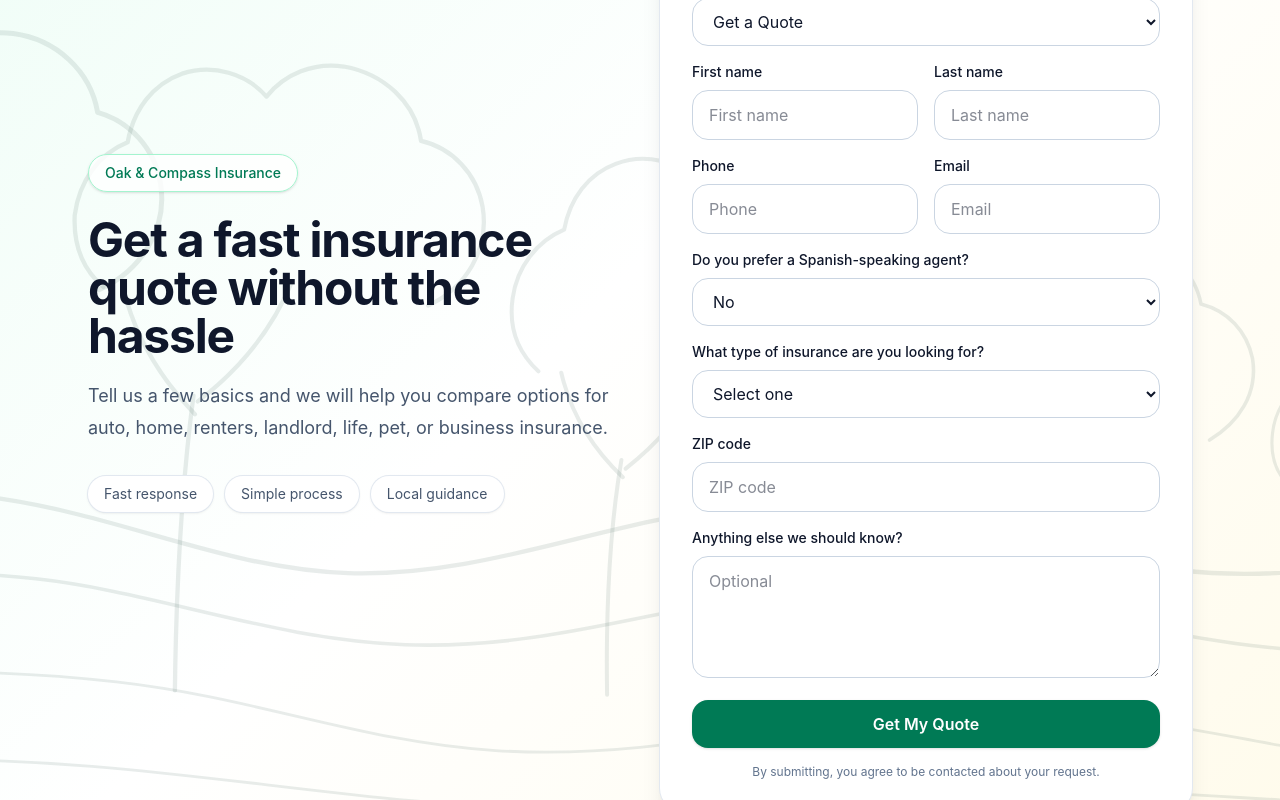
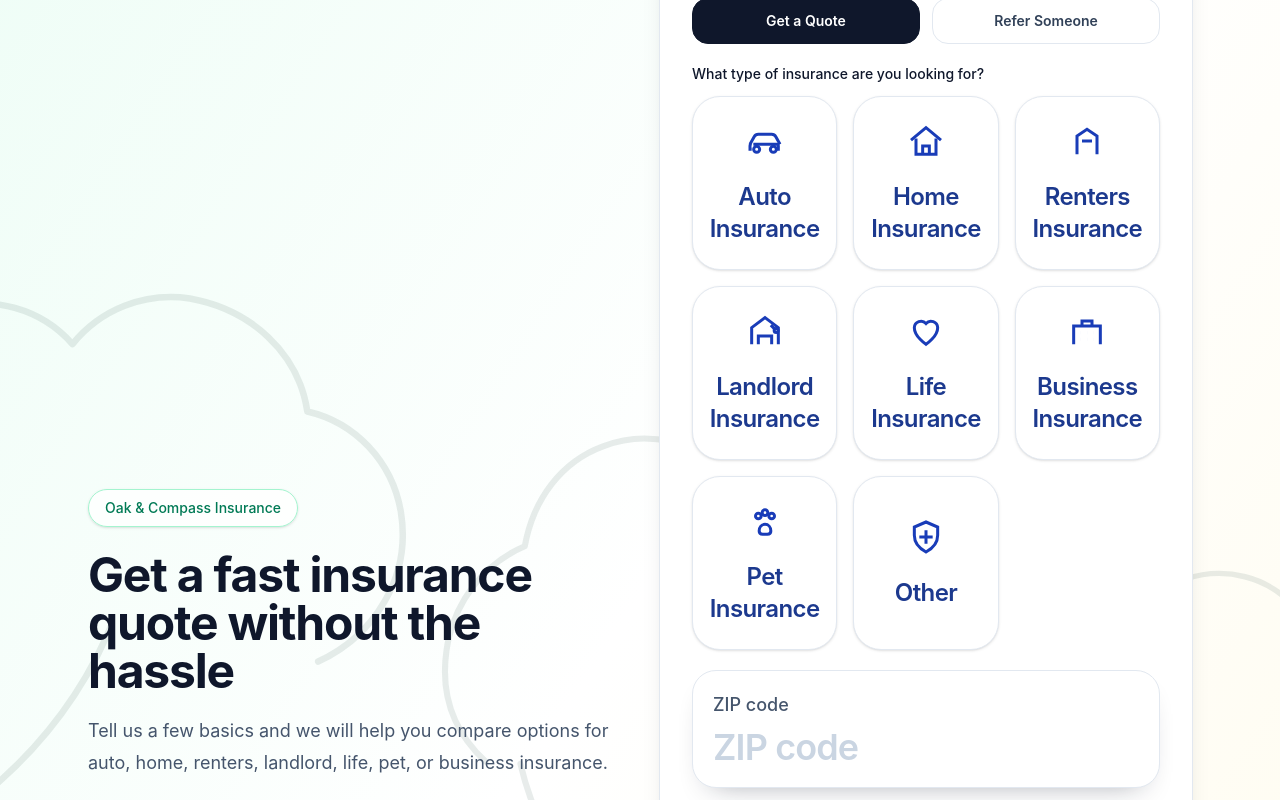
Before and after one commit to kamden-svg/oak-compass-site, a React (Vite) app: page / in a window 1280 px wide. Shown: the part 380-1180 px from the top of the page. Built offline with nearby package versions, Linux system fonts and the light colour scheme.

Commit message:
Qupte update

```diff
--- a/src/App.jsx
+++ b/src/App.jsx
@@ -107,6 +107,7 @@ const COPY = {
     submitQuote: "Get My Quote",
     submitReferral: "Submit Referral",
     submitJob: "Submit Application",
+    priceCheckCta: "Check my price",
     consent: "By submitting, you agree to be contacted about your request.",
     submittedQuote: "Thanks, your quote request has been submitted.",
     submittedReferral: "Thanks, your referral has been submitted.",
@@ -203,6 +204,7 @@ const COPY = {
     notesJob: "Cuentanos sobre ti y tu experiencia",
     submitReferral: "Enviar referencia",
     submitJob: "Enviar solicitud",
+    priceCheckCta: "Ver mi precio",
     consent: "Al enviar este formulario, aceptas que nos comuniquemos contigo sobre tu solicitud.",
     submittedJob: "Gracias, tu solicitud de trabajo ha sido enviada.",
     submittedQuote: "Gracias, tu solicitud de cotización ha sido enviada.",
@@ -593,6 +595,116 @@ function ForestLandscapeBackground() {
   );
 }
 
+function InsuranceTypeIcon({ type }) {
+  const key = String(type || "").toLowerCase();
+
+  if (key.includes("auto")) {
+    return (
+      <svg viewBox="0 0 24 24" className="h-10 w-10" fill="none" stroke="currentColor" strokeWidth="1.8">
+        <path d="M3 14L5.5 9.5C6 8.6 6.9 8 8 8h8c1.1 0 2 .6 2.5 1.5L21 14" />
+        <path d="M5 14h14a1 1 0 0 1 1 1v2h-2" />
+        <path d="M4 17H3v-2a1 1 0 0 1 1-1" />
+        <circle cx="7" cy="17" r="1.8" />
+        <circle cx="17" cy="17" r="1.8" />
+      </svg>
+    );
+  }
+
+  if (key.includes("home")) {
+    return (
+      <svg viewBox="0 0 24 24" className="h-10 w-10" fill="none" stroke="currentColor" strokeWidth="1.8">
+        <path d="M3 11.5L12 4l9 7.5" />
+        <path d="M6 10.5V20h12v-9.5" />
+        <path d="M10 20v-5h4v5" />
+      </svg>
+    );
+  }
+
+  if (key.includes("renter")) {
+    return (
+      <svg viewBox="0 0 24 24" className="h-10 w-10" fill="none" stroke="currentColor" strokeWidth="1.8">
+        <path d="M6 20V9l6-4 6 4v11" />
+        <path d="M9 12h6" />
+        <path d="M12 16h.01" />
+      </svg>
+    );
+  }
+
+  if (key.includes("landlord")) {
+    return (
+      <svg viewBox="0 0 24 24" className="h-10 w-10" fill="none" stroke="currentColor" strokeWidth="1.8">
+        <path d="M4 20V10l8-6 8 6v10" />
+        <path d="M8 20v-5h8v5" />
+        <path d="M15.5 8.5l3 3" />
+        <circle cx="18.7" cy="11.7" r="1.2" />
+      </svg>
+    );
+  }
+
+  if (key.includes("life")) {
+    return (
+      <svg viewBox="0 0 24 24" className="h-10 w-10" fill="none" stroke="currentColor" strokeWidth="1.8">
+        <path d="M12 20s-7-4.7-7-10a4 4 0 0 1 7-2.5A4 4 0 0 1 19 10c0 5.3-7 10-7 10Z" />
+      </svg>
+    );
+  }
+
+  if (key.includes("business")) {
+    return (
+      <svg viewBox="0 0 24 24" className="h-10 w-10" fill="none" stroke="currentColor" strokeWidth="1.8">
+        <path d="M4 20V9h16v11" />
+        <path d="M9 9V6h6v3" />
+        <path d="M8 13h.01M12 13h.01M16 13h.01M8 17h.01M12 17h.01M16 17h.01" />
+      </svg>
+    );
+  }
+
+  if (key.includes("pet")) {
+    return (
+      <svg viewBox="0 0 24 24" className="h-10 w-10" fill="none" stroke="currentColor" strokeWidth="1.8">
+        <circle cx="8" cy="9" r="1.7" />
+        <circle cx="12" cy="7" r="1.7" />
+        <circle cx="16" cy="9" r="1.7" />
+        <path d="M8.5 18c0-2.4 1.5-4 3.5-4s3.5 1.6 3.5 4c0 1.3-1 2-2.1 2H10.6c-1.1 0-2.1-.7-2.1-2Z" />
+      </svg>
+    );
+  }
+
+  return (
+    <svg viewBox="0 0 24 24" className="h-10 w-10" fill="none" stroke="currentColor" strokeWidth="1.8">
+      <path d="M12 3l7 3v5c0 4.5-2.8 7.8-7 10-4.2-2.2-7-5.5-7-10V6l7-3Z" />
+      <path d="M12 8v8M8 12h8" />
+    </svg>
+  );
+}
+
+function InsuranceTypeCards({ options, value, onSelect }) {
+  return (
+    <div className="grid gap-4 sm:grid-cols-2 lg:grid-cols-3">
+      {options.map((option, index) => {
+        const isSelected = value === option;
+        return (
+          <button
+            key={`${option}-${index}`}
+            type="button"
+            onClick={() => onSelect(option)}
+            className={`group flex min-h-40 flex-col items-center justify-center rounded-[1.75rem] border bg-white p-6 text-center shadow-sm transition ${
+              isSelected
+                ? "border-blue-700 ring-2 ring-blue-200"
+                : "border-slate-200 hover:-translate-y-0.5 hover:border-blue-200 hover:shadow-md"
+            }`}
+          >
+            <div className={`mb-5 text-blue-800 transition ${isSelected ? "scale-105" : "group-hover:scale-105"}`}>
+              <InsuranceTypeIcon type={option} />
+            </div>
+            <span className="text-2xl font-semibold tracking-tight text-blue-900">{option}</span>
+          </button>
+        );
+      })}
+    </div>
+  );
+}
+
 function TeamPage({ language, onNavigate }) {
   const teamText = TEAM_PAGE_COPY[language];
 
@@ -1738,29 +1850,75 @@ export default function OakCompassLandingPage() {
               </h2>
               <p className="mt-2 text-sm text-slate-500">{text.intro}</p>
 
-              <form className="mt-6 space-y-4" onSubmit={handleSubmit}>
-
-
+              <form className="mt-6 space-y-5" onSubmit={handleSubmit}>
                 <div>
                   <label htmlFor="inquiryType" className="mb-2 block text-sm font-medium">
                     {text.inquiryLabel}
                   </label>
-                  <select
-                    id="inquiryType"
-                    name="inquiryType"
-                    value={form.inquiryType}
-                    onChange={handleChange}
-                    className="w-full rounded-2xl border border-slate-300 px-4 py-3 outline-none transition focus:border-emerald-500"
+                  <div className="grid gap-3 sm:grid-cols-2">
+                    {inquiryOptions.map((option) => {
+                      const isSelected = form.inquiryType === option.value;
+                      return (
+                        <button
+                          key={option.value}
+                          type="button"
+                          onClick={() => handleChange({ target: { name: "inquiryType", value: option.value } })}
+                          className={`rounded-2xl border px-4 py-3 text-sm font-semibold transition ${
+                            isSelected
+                              ? "border-slate-900 bg-slate-900 text-white"
+                              : "border-slate-200 bg-white text-slate-700 hover:bg-slate-50"
+                          }`}
+                        >
+                          {option.label}
+                        </button>
+                      );
+                    })}
+                  </div>
+                </div>
+
+                <div>
+                  <label className="mb-3 block text-sm font-medium">
+                    {isReferral ? text.insuranceTypeReferral : text.insuranceTypeQuote}
+                  </label>
+                  <InsuranceTypeCards
+                    options={insuranceOptions}
+                    value={form.insuranceType}
+                    onSelect={(option) => handleChange({ target: { name: "insuranceType", value: option } })}
+                  />
+                </div>
+
+                <div className="grid gap-4 lg:grid-cols-[0.85fr,1.15fr]">
+                  <div className="rounded-[1.5rem] border border-slate-200 bg-white p-5 shadow-[0_14px_30px_-20px_rgba(15,23,42,0.45)]">
+                    <label htmlFor="zipCode" className="mb-2 block text-lg font-medium text-slate-600">
+                      {text.zipCode}
+                    </label>
+                    <input
+                      id="zipCode"
+                      name="zipCode"
+                      type="text"
+                      value={form.zipCode}
+                      onChange={handleChange}
+                      placeholder={text.zipCode}
+                      className="w-full border-0 bg-transparent p-0 text-4xl font-semibold tracking-tight text-slate-900 outline-none placeholder:text-slate-300"
+                    />
+                  </div>
+
+                  <button
+                    type="submit"
+                    disabled={isSubmitting}
+                    className="min-h-[7.25rem] rounded-[1.5rem] bg-gradient-to-b from-red-500 to-red-700 px-6 py-4 text-3xl font-semibold text-white shadow-[0_16px_30px_-18px_rgba(127,29,29,0.8)] transition hover:opacity-95 disabled:cursor-not-allowed disabled:opacity-60"
                   >
-                    {inquiryOptions.map((option) => (
-                      <option key={option.value} value={option.value}>
-                        {option.label}
-                      </option>
-                    ))}
-                  </select>
-                </div>
-
-                <div className="grid gap-4 sm:grid-cols-2">
+                    {isSubmitting
+                      ? language === "es"
+                        ? "Enviando..."
+                        : "Submitting..."
+                      : isReferral
+                        ? text.submitReferral
+                        : text.priceCheckCta}
+                  </button>
+                </div>
+
+                <div className="grid gap-4 border-t border-slate-200 pt-6 sm:grid-cols-2">
                   <div>
                     <label htmlFor="firstName" className="mb-2 block text-sm font-medium">
                       {text.firstName}
@@ -1841,41 +1999,6 @@ export default function OakCompassLandingPage() {
                 </div>
 
                 <div>
-                  <label htmlFor="insuranceType" className="mb-2 block text-sm font-medium">
-                    {isReferral ? text.insuranceTypeReferral : text.insuranceTypeQuote}
-                  </label>
-                  <select
-                    id="insuranceType"
-                    name="insuranceType"
-                    value={form.insuranceType}
-                    onChange={handleChange}
-                    className="w-full rounded-2xl border border-slate-300 px-4 py-3 outline-none transition focus:border-emerald-500"
-                  >
-                    <option value="">{text.selectOne}</option>
-                    {insuranceOptions.map((option, index) => (
-                      <option key={`${language}-${index}`} value={option}>
-                        {option}
-                      </option>
-                    ))}
-                  </select>
-                </div>
-
-                <div>
-                  <label htmlFor="zipCode" className="mb-2 block text-sm font-medium">
-                    {text.zipCode}
-                  </label>
-                  <input
-                    id="zipCode"
-                    name="zipCode"
-                    type="text"
-                    value={form.zipCode}
-                    onChange={handleChange}
-                    placeholder={text.zipCode}
-                    className="w-full rounded-2xl border border-slate-300 px-4 py-3 outline-none transition focus:border-emerald-500"
-                  />
-                </div>
-
-                <div>
                   <label htmlFor="notes" className="mb-2 block text-sm font-medium">
                     {isReferral ? text.notesReferral : text.notesQuote}
                   </label>
@@ -1889,20 +2012,6 @@ export default function OakCompassLandingPage() {
                     className="w-full rounded-2xl border border-slate-300 px-4 py-3 outline-none transition focus:border-emerald-500"
                   />
                 </div>
-
-                <button
-                  type="submit"
-                  disabled={isSubmitting}
-                  className="w-full rounded-2xl bg-emerald-700 px-5 py-3 text-base font-semibold text-white shadow-sm transition hover:opacity-90 disabled:cursor-not-allowed disabled:opacity-60"
-                >
-                  {isSubmitting
-                    ? language === "es"
-                      ? "Enviando..."
-                      : "Submitting..."
-                    : isReferral
-                      ? text.submitReferral
-                      : text.submitQuote}
-                </button>
 
                 <p className="text-center text-xs text-slate-500">{text.consent}</p>
               </form>
```
